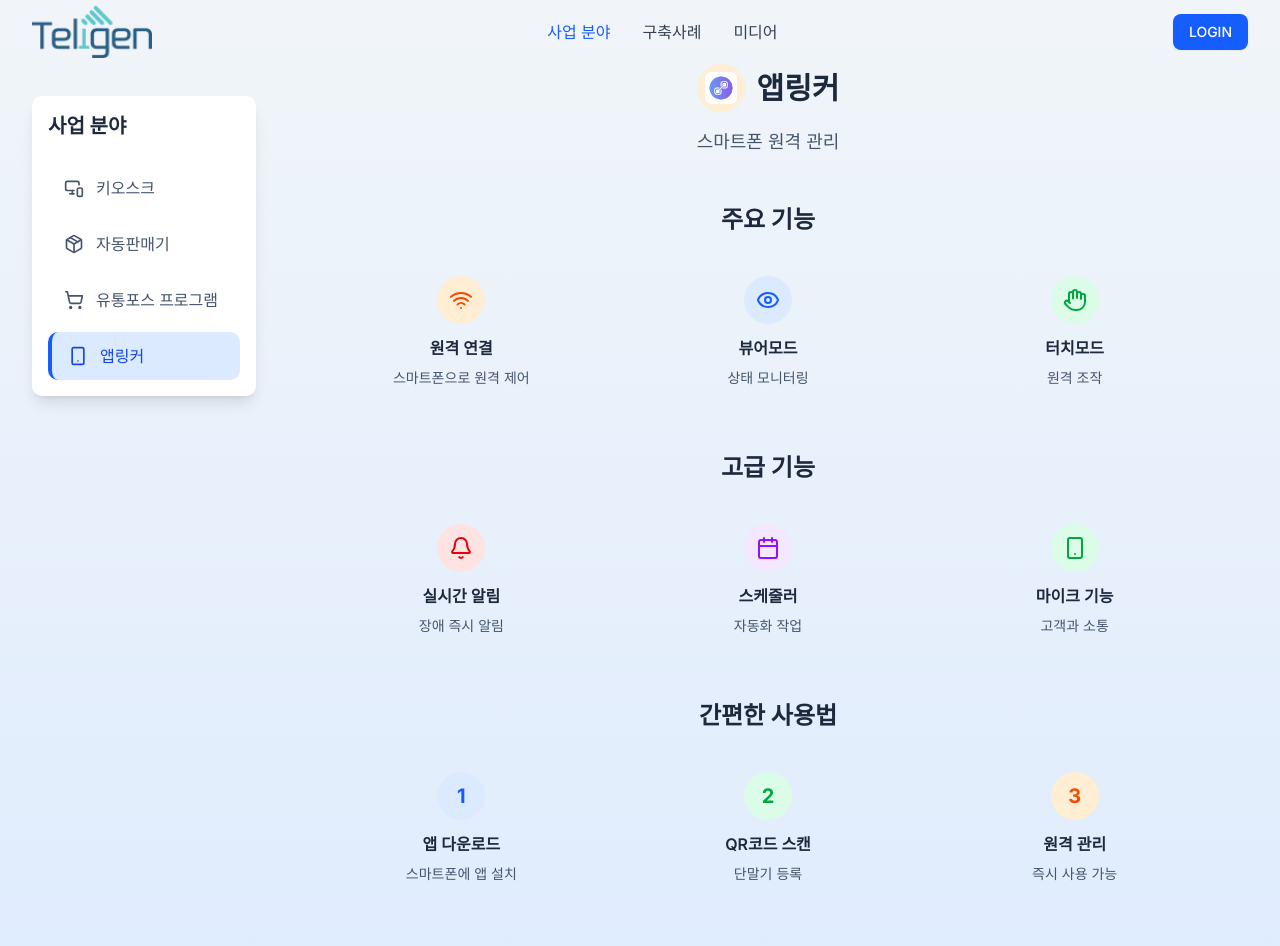
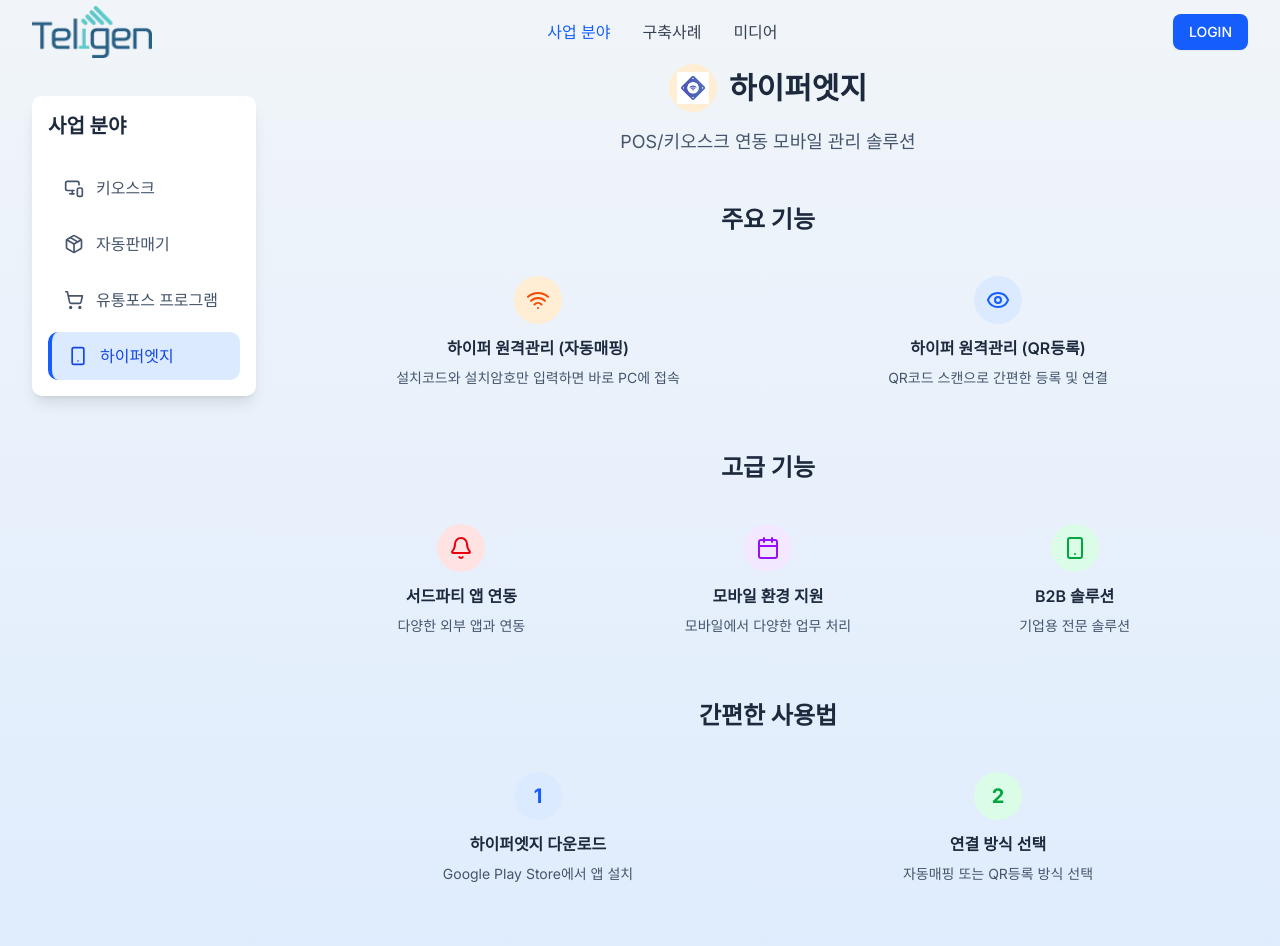
Before and after one commit to bbicoon/teligen-website, a Next.js app: page /business/applinker in a window 1280 px wide. Shown: the top 946 px of the page. Built offline with nearby package versions, Linux system fonts and the light colour scheme.

Commit message:
하이퍼엣지 수정 완료

```diff
--- a/src/app/_components/business-section.tsx
+++ b/src/app/_components/business-section.tsx
@@ -111,29 +111,29 @@
             </Link>
           </div>
 
-          {/* 네 번째 카드 - 앱링커 */}
+          {/* 네 번째 카드 - 하이퍼엣지 */}
           <div>
             <Link href="/business/applinker">
               <Card className="hover:shadow-lg transition-shadow duration-300 border-0 shadow-md cursor-pointer">
                 <CardHeader className="text-center pb-4">
                   <div className="mx-auto mb-4 w-16 h-16 bg-orange-100 rounded-full flex items-center justify-center">
-                    {/* 앱링커 아이콘 이미지 - webp 형식 사용 */}
+                    {/* 하이퍼엣지 아이콘 이미지 - webp 형식 사용 */}
                     <Image
-                      src="/applinker-icon.webp"
-                      alt="스마트폰에서 키오스크를 원격으로 제어할 수 있는 앱링커 모바일 앱 아이콘"
+                      src="/hyperedge.webp"
+                      alt="POS/키오스크와 연동되는 다양한 서드파티 앱을 모바일에서 사용할 수 있는 하이퍼엣지 앱 아이콘"
                       width={32}
                       height={32}
                       className="w-8 h-8"
                     />
                   </div>
                   <CardTitle className="text-2xl font-bold text-slate-800">
-                    앱링커
+                    하이퍼엣지
                   </CardTitle>
                 </CardHeader>
                 <CardContent className="text-center">
                   <CardDescription className="text-lg text-slate-600 leading-relaxed">
-                    언제 어디서든 모바일 앱으로 매장 장비를 원격으로 제어하고
-                    상태를 확인할 수 있습니다.
+                    POS/키오스크와 연동되는 다양한 서드파티 앱을 모바일 환경에서
+                    사용할 수 있는 B2B 솔루션입니다.
                   </CardDescription>
                 </CardContent>
               </Card>
--- a/src/app/business/_components/BusinessNav.tsx
+++ b/src/app/business/_components/BusinessNav.tsx
@@ -29,7 +29,7 @@
       icon: ShoppingCart,
     },
     {
-      name: "앱링커",
+      name: "하이퍼엣지",
       href: "/business/applinker",
       icon: Smartphone,
     },
--- a/src/app/business/applinker/page.tsx
+++ b/src/app/business/applinker/page.tsx
@@ -4,15 +4,14 @@
   Smartphone,
   Wifi,
   Eye,
-  Hand,
   Bell,
   Calendar,
 } from "lucide-react";
 import Image from "next/image";
 
 export const metadata: Metadata = {
-  title: "앱링커 - TELIGEN",
-  description: "스마트폰 원격 관리",
+  title: "하이퍼엣지 - TELIGEN",
+  description: "POS/키오스크 연동 모바일 관리 솔루션",
 };
 
 export default function ApplinkerPage() {
@@ -23,17 +22,17 @@
         <div className="inline-flex items-center gap-3 mb-4">
           <div className="w-12 h-12 bg-orange-100 rounded-full flex items-center justify-center">
             <Image
-              src="/applinker-icon.webp"
-              alt="스마트폰에서 키오스크를 원격으로 제어할 수 있는 앱링커 모바일 앱 아이콘"
+              src="/hyperedge.webp"
+              alt="POS/키오스크와 연동되는 다양한 서드파티 앱을 모바일에서 사용할 수 있는 하이퍼엣지 앱 아이콘"
               width={32}
               height={32}
               className="w-8 h-8"
             />
           </div>
-          <h1 className="text-3xl font-bold text-slate-800">앱링커</h1>
+          <h1 className="text-3xl font-bold text-slate-800">하이퍼엣지</h1>
         </div>
         <p className="text-lg text-slate-600 max-w-2xl mx-auto">
-          스마트폰 원격 관리
+          POS/키오스크 연동 모바일 관리 솔루션
         </p>
       </div>
 
@@ -42,29 +41,21 @@
         <h2 className="text-2xl font-bold text-slate-800 mb-6 text-center">
           주요 기능
         </h2>
-        <div className="grid grid-cols-1 md:grid-cols-3 gap-6">
+        <div className="grid grid-cols-1 md:grid-cols-2 gap-6">
           <div className="text-center p-4">
             <div className="w-12 h-12 bg-orange-100 rounded-full flex items-center justify-center mx-auto mb-3">
               <Wifi className="w-6 h-6 text-orange-600" />
             </div>
-            <h3 className="font-semibold text-slate-800 mb-2">원격 연결</h3>
-            <p className="text-sm text-slate-600">스마트폰으로 원격 제어</p>
+            <h3 className="font-semibold text-slate-800 mb-2">하이퍼 원격관리 (자동매핑)</h3>
+            <p className="text-sm text-slate-600">설치코드와 설치암호만 입력하면 바로 PC에 접속</p>
           </div>
 
           <div className="text-center p-4">
             <div className="w-12 h-12 bg-blue-100 rounded-full flex items-center justify-center mx-auto mb-3">
               <Eye className="w-6 h-6 text-blue-600" />
             </div>
-            <h3 className="font-semibold text-slate-800 mb-2">뷰어모드</h3>
-            <p className="text-sm text-slate-600">상태 모니터링</p>
-          </div>
-
-          <div className="text-center p-4">
-            <div className="w-12 h-12 bg-green-100 rounded-full flex items-center justify-center mx-auto mb-3">
-              <Hand className="w-6 h-6 text-green-600" />
-            </div>
-            <h3 className="font-semibold text-slate-800 mb-2">터치모드</h3>
-            <p className="text-sm text-slate-600">원격 조작</p>
+            <h3 className="font-semibold text-slate-800 mb-2">하이퍼 원격관리 (QR등록)</h3>
+            <p className="text-sm text-slate-600">QR코드 스캔으로 간편한 등록 및 연결</p>
           </div>
         </div>
       </section>
@@ -79,24 +70,24 @@
             <div className="w-12 h-12 bg-red-100 rounded-full flex items-center justify-center mx-auto mb-3">
               <Bell className="w-6 h-6 text-red-600" />
             </div>
-            <h3 className="font-semibold text-slate-800 mb-2">실시간 알림</h3>
-            <p className="text-sm text-slate-600">장애 즉시 알림</p>
+            <h3 className="font-semibold text-slate-800 mb-2">서드파티 앱 연동</h3>
+            <p className="text-sm text-slate-600">다양한 외부 앱과 연동</p>
           </div>
 
           <div className="text-center p-4">
             <div className="w-12 h-12 bg-purple-100 rounded-full flex items-center justify-center mx-auto mb-3">
               <Calendar className="w-6 h-6 text-purple-600" />
             </div>
-            <h3 className="font-semibold text-slate-800 mb-2">스케줄러</h3>
-            <p className="text-sm text-slate-600">자동화 작업</p>
+            <h3 className="font-semibold text-slate-800 mb-2">모바일 환경 지원</h3>
+            <p className="text-sm text-slate-600">모바일에서 다양한 업무 처리</p>
           </div>
 
           <div className="text-center p-4">
             <div className="w-12 h-12 bg-green-100 rounded-full flex items-center justify-center mx-auto mb-3">
               <Smartphone className="w-6 h-6 text-green-600" />
             </div>
-            <h3 className="font-semibold text-slate-800 mb-2">마이크 기능</h3>
-            <p className="text-sm text-slate-600">고객과 소통</p>
+            <h3 className="font-semibold text-slate-800 mb-2">B2B 솔루션</h3>
+            <p className="text-sm text-slate-600">기업용 전문 솔루션</p>
           </div>
         </div>
       </section>
@@ -106,29 +97,21 @@
         <h2 className="text-2xl font-bold text-slate-800 mb-6 text-center">
           간편한 사용법
         </h2>
-        <div className="grid grid-cols-1 md:grid-cols-3 gap-6">
+        <div className="grid grid-cols-1 md:grid-cols-2 gap-6">
           <div className="text-center p-4">
             <div className="w-12 h-12 bg-blue-100 rounded-full flex items-center justify-center mx-auto mb-3">
               <span className="text-xl font-bold text-blue-600">1</span>
             </div>
-            <h3 className="font-semibold text-slate-800 mb-2">앱 다운로드</h3>
-            <p className="text-sm text-slate-600">스마트폰에 앱 설치</p>
+            <h3 className="font-semibold text-slate-800 mb-2">하이퍼엣지 다운로드</h3>
+            <p className="text-sm text-slate-600">Google Play Store에서 앱 설치</p>
           </div>
 
           <div className="text-center p-4">
             <div className="w-12 h-12 bg-green-100 rounded-full flex items-center justify-center mx-auto mb-3">
               <span className="text-xl font-bold text-green-600">2</span>
             </div>
-            <h3 className="font-semibold text-slate-800 mb-2">QR코드 스캔</h3>
-            <p className="text-sm text-slate-600">단말기 등록</p>
-          </div>
-
-          <div className="text-center p-4">
-            <div className="w-12 h-12 bg-orange-100 rounded-full flex items-center justify-center mx-auto mb-3">
-              <span className="text-xl font-bold text-orange-600">3</span>
-            </div>
-            <h3 className="font-semibold text-slate-800 mb-2">원격 관리</h3>
-            <p className="text-sm text-slate-600">즉시 사용 가능</p>
+            <h3 className="font-semibold text-slate-800 mb-2">연결 방식 선택</h3>
+            <p className="text-sm text-slate-600">자동매핑 또는 QR등록 방식 선택</p>
           </div>
         </div>
       </section>
@@ -139,20 +122,20 @@
           <div className="flex items-center justify-center gap-3 mb-3">
             <Image
               src="/google-play logo.webp"
-              alt="Google Play Store에서 앱링커 앱을 다운로드할 수 있는 공식 스토어 로고"
+              alt="Google Play Store에서 하이퍼엣지 앱을 다운로드할 수 있는 공식 스토어 로고"
               width={40}
               height={40}
             />
             <h3 className="text-xl font-bold text-slate-800">
-              앱링커 다운로드
+              하이퍼엣지 다운로드
             </h3>
           </div>
           <p className="text-slate-600 mb-4">
-            Google Play Store에서 앱링커를 다운로드하세요
+            Google Play Store에서 하이퍼엣지를 다운로드하세요
           </p>
           <Button asChild className="bg-green-600 hover:bg-green-700">
             <a
-              href="https://play.google.com/store/apps/details?id=com.zeonix.applinker"
+              href="https://play.google.com/store/apps/details?id=com.zeonix.hyperedge&pcampaignid=web_share"
               target="_blank"
               rel="noopener noreferrer"
             >
--- a/src/app/business/kiosk/page.tsx
+++ b/src/app/business/kiosk/page.tsx
@@ -91,20 +91,20 @@
         </div>
       </section>
 
-      {/* 앱링커 연동 */}
+      {/* 하이퍼엣지 연동 */}
       <section className="mb-8">
         <div className="bg-gradient-to-r from-blue-50 to-indigo-50 border border-blue-200 rounded-lg p-6 text-center">
           <div className="flex items-center justify-center gap-3 mb-3">
             <Smartphone className="w-6 h-6 text-blue-600" />
             <h3 className="text-xl font-bold text-slate-800">
-              앱링커와의 완벽한 연동
+              하이퍼엣지와의 완벽한 연동
             </h3>
           </div>
           <p className="text-slate-600 mb-4">
-            스마트폰으로 언제 어디서나 원격 관리 가능
+            POS/키오스크 연동 모바일 관리 솔루션
           </p>
           <Button asChild className="bg-blue-600 hover:bg-blue-700">
-            <Link href="/business/applinker">앱링커 자세히 보기</Link>
+            <Link href="/business/applinker">하이퍼엣지 자세히 보기</Link>
           </Button>
         </div>
       </section>
--- a/src/app/business/page.tsx
+++ b/src/app/business/page.tsx
@@ -47,18 +47,18 @@
     href: "/business/pos",
   },
   {
-    name: "앱링커",
-    description: "스마트폰 원격 관리",
+    name: "하이퍼엣지",
+    description: "POS/키오스크 연동 모바일 관리",
     features: [
-      "실시간 모니터링",
-      "원격 제어",
-      "실시간 알림",
-      "모바일 대시보드",
+      "자동매핑 연결",
+      "QR등록 연결",
+      "서드파티 앱 연동",
+      "B2B 솔루션",
     ],
     image: "/placeholder-app.svg",
     href: "/business/applinker",
     downloadLink:
-      "https://play.google.com/store/apps/details?id=com.zeonix.applinker",
+      "https://play.google.com/store/apps/details?id=com.zeonix.hyperedge&pcampaignid=web_share",
   },
 ];
 
@@ -103,16 +103,16 @@
                       height={375}
                       className="rounded-lg object-contain group-hover:scale-105 transition-transform duration-300"
                     />
-                  ) : solution.name === "앱링커" ? (
+                  ) : solution.name === "하이퍼엣지" ? (
                     <div className="flex flex-col items-center">
                       <Image
-                        src="/applinker-icon.webp"
-                        alt="스마트폰에서 키오스크를 원격으로 제어할 수 있는 앱링커 모바일 앱 아이콘"
+                        src="/hyperedge.webp"
+                        alt="POS/키오스크와 연동되는 다양한 서드파티 앱을 모바일에서 사용할 수 있는 하이퍼엣지 앱 아이콘"
                         width={150}
                         height={150}
                         className="rounded-lg mb-4 group-hover:scale-105 transition-transform duration-300"
                       />
-                      <p className="text-gray-600 font-medium text-lg">앱링커</p>
+                      <p className="text-gray-600 font-medium text-lg">하이퍼엣지</p>
                     </div>
                   ) : (
                     <Image
@@ -157,21 +157,21 @@
         <div className="mt-16 text-center">
           <div className="bg-gradient-to-r from-orange-50 to-red-50 rounded-lg p-8 border border-orange-200">
             <h3 className="text-2xl font-bold text-slate-800 mb-4">
-              앱링커 다운로드
+              하이퍼엣지 다운로드
             </h3>
             <p className="text-slate-600 mb-6">
-              지금 바로 Google Play Store에서 앱링커를 다운로드하고 스마트한
+              지금 바로 Google Play Store에서 하이퍼엣지를 다운로드하고 스마트한
               매장 관리를 시작하세요.
             </p>
             <a
-              href="https://play.google.com/store/apps/details?id=com.zeonix.applinker"
+              href="https://play.google.com/store/apps/details?id=com.zeonix.hyperedge&pcampaignid=web_share"
               target="_blank"
               rel="noopener noreferrer"
               className="inline-block"
             >
               <Image
                 src="/google-play logo.webp"
-                alt="Google Play Store에서 앱링커 앱을 다운로드할 수 있는 공식 스토어 로고"
+                alt="Google Play Store에서 하이퍼엣지 앱을 다운로드할 수 있는 공식 스토어 로고"
                 width={180}
                 height={54}
                 className="h-14 w-auto hover:opacity-80 transition-opacity mx-auto"
--- a/src/components/footer.tsx
+++ b/src/components/footer.tsx
@@ -11,7 +11,7 @@
         { name: "키오스크", href: "/business/kiosk" },
         { name: "자동판매기", href: "/business/vending" },
         { name: "유통포스 프로그램", href: "/business/pos" },
-        { name: "앱링커", href: "/business/applinker" },
+        { name: "하이퍼엣지", href: "/business/applinker" },
       ],
     },
     {
--- a/src/components/header.tsx
+++ b/src/components/header.tsx
@@ -31,7 +31,7 @@
     { name: "키오스크", href: "/business/kiosk" },
     { name: "자동판매기", href: "/business/vending" },
     { name: "유통포스 프로그램", href: "/business/pos" },
-    { name: "앱링커", href: "/business/applinker" },
+    { name: "하이퍼엣지", href: "/business/applinker" },
   ];
 
   return (
```
